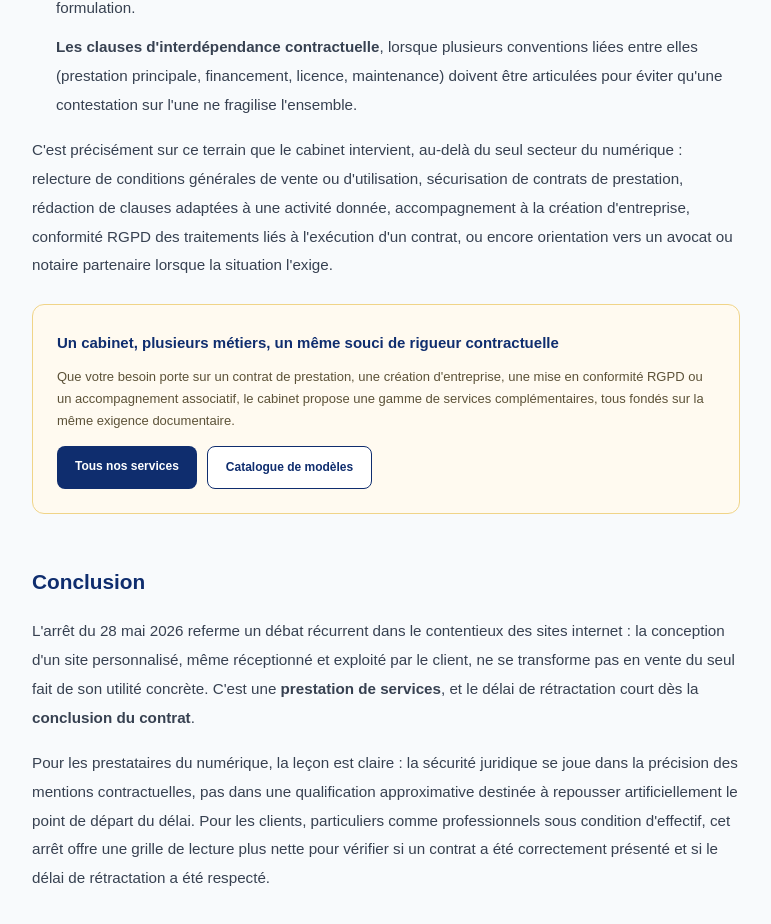
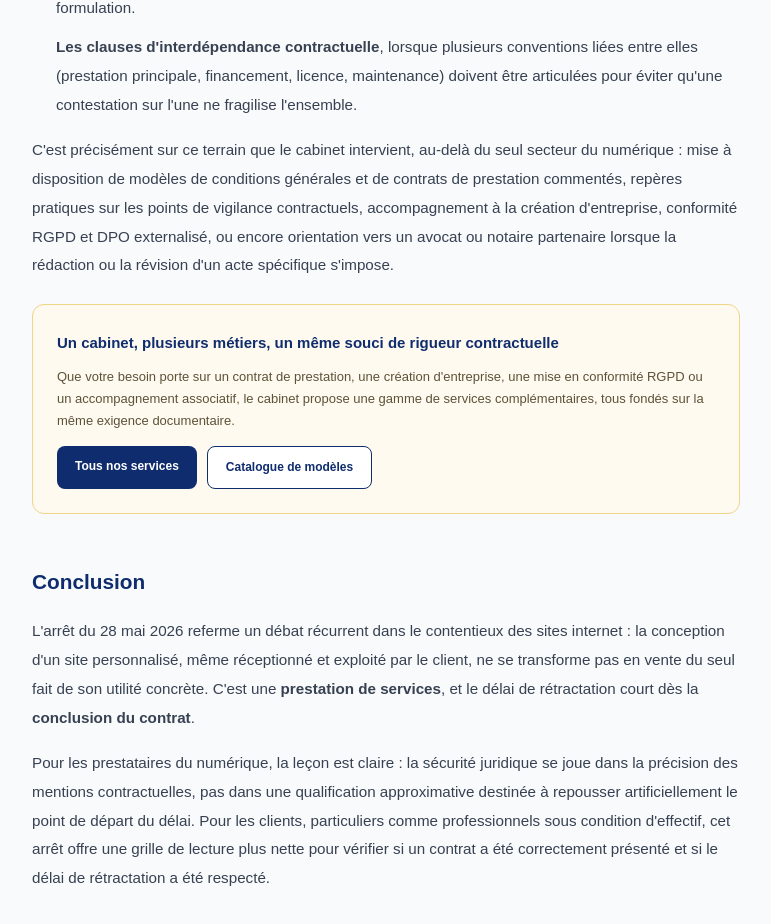
Before and after one commit to SYPA-ASSO/docutheque-next, a Next.js app: page /blog/creation-site-internet-delai-retractation-cour-cassation-28-mai-2026 in a window 1280 px wide. Shown: the part 6456-7380 px from the top of the page, without its empty margins (90-861 px from the left). Built offline with nearby package versions, Linux system fonts and the light colour scheme.

Commit message:
blog: reformulation section VIII conforme loi 1971

```diff
--- a/app/blog/creation-site-internet-delai-retractation-cour-cassation-28-mai-2026/page.tsx
+++ b/app/blog/creation-site-internet-delai-retractation-cour-cassation-28-mai-2026/page.tsx
@@ -267,7 +267,7 @@ export default function ArticleSiteInternetRetractation2026() {
                   <li><strong>Les clauses de renonciation à un droit d'ordre public</strong>, comme on l'a vu pour la rétractation : une clause qui prive le cocontractant d'un droit qu'il tient de la loi encourt la nullité, quelle que soit sa formulation.</li>
                   <li><strong>Les clauses d'interdépendance contractuelle</strong>, lorsque plusieurs conventions liées entre elles (prestation principale, financement, licence, maintenance) doivent être articulées pour éviter qu'une contestation sur l'une ne fragilise l'ensemble.</li>
                 </ul>
-                <p style={{marginBottom: '1rem'}}>C'est précisément sur ce terrain que le cabinet intervient, au-delà du seul secteur du numérique : relecture de conditions générales de vente ou d'utilisation, sécurisation de contrats de prestation, rédaction de clauses adaptées à une activité donnée, accompagnement à la création d'entreprise, conformité RGPD des traitements liés à l'exécution d'un contrat, ou encore orientation vers un avocat ou notaire partenaire lorsque la situation l'exige.</p>
+                <p style={{marginBottom: '1rem'}}>C'est précisément sur ce terrain que le cabinet intervient, au-delà du seul secteur du numérique : mise à disposition de modèles de conditions générales et de contrats de prestation commentés, repères pratiques sur les points de vigilance contractuels, accompagnement à la création d'entreprise, conformité RGPD et DPO externalisé, ou encore orientation vers un avocat ou notaire partenaire lorsque la rédaction ou la révision d'un acte spécifique s'impose.</p>
                 <div style={{background: '#fffaf0', border: '1px solid #f0d488', borderRadius: '12px', padding: '1.5rem', margin: '1.5rem 0'}}>
                   <p style={{color: '#0f2d6e', fontSize: '15px', fontWeight: '700', margin: '0 0 8px'}}>Un cabinet, plusieurs métiers, un même souci de rigueur contractuelle</p>
                   <p style={{color: '#5c5238', fontSize: '13px', lineHeight: '1.7', margin: '0 0 14px'}}>
```
